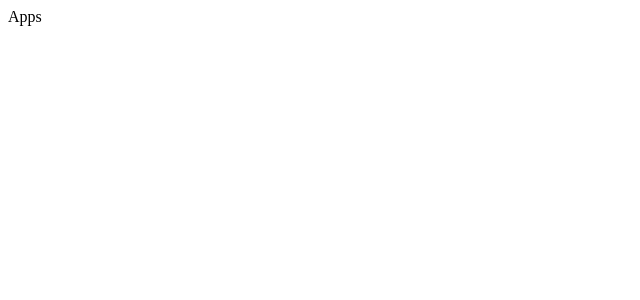
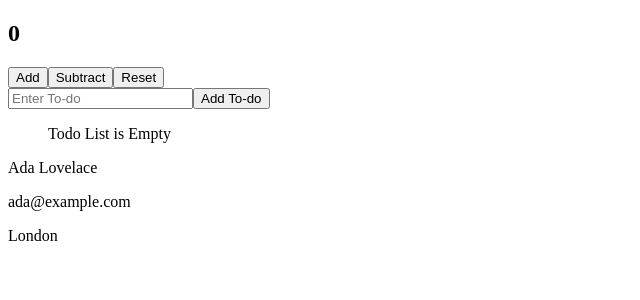
Before and after one commit to Adebayorr/react-hooks, a React (Vite) app: page / in a window 1280 px wide. Shown: the top 300 px of the page, without its empty margins (0-640 px from the left). Built offline with nearby package versions, Linux system fonts and the light colour scheme.

Commit message:
feat: complete the ProfileCard and TodoList component

```diff
--- a/src/App.jsx
+++ b/src/App.jsx
@@ -1,10 +1,15 @@
 import './App.css'
+import Counter from './components/Counter'
+import ProfileCard from './components/ProfileCard'
+import TodoList from './components/TodoList'
 
 function App() {
 
   return (
     <>
-      Apps
+      <Counter />
+      <TodoList />
+      <ProfileCard />
      </>
   )
 }
--- a/src/components/Counter.jsx
+++ b/src/components/Counter.jsx
@@ -0,0 +1,20 @@
+import { useState } from "react"
+
+function Counter() {
+    const [count, setCount] = useState(0)
+
+    const addToCount = () => setCount((prev) => prev + 1 )
+    const reduceCount = () => setCount((prev) => prev - 1 )
+    const resetCount = () => setCount(0)
+    return (
+        <>
+            <h2>{count}</h2>
+            <button onClick={addToCount}>Add</button>
+            <button onClick={reduceCount}>Subtract</button>
+            <button onClick={resetCount}>Reset</button>
+
+        </>
+    )
+}
+
+export default Counter
--- a/src/components/ProfileCard.jsx
+++ b/src/components/ProfileCard.jsx
@@ -0,0 +1,38 @@
+import { useState, useEffect } from "react"
+
+function ProfileCard() {
+    const [profileData, setProfileData] = useState(null)
+    const [loadingFlag, setLoadingFlag] = useState(true)
+
+    useEffect(() => {
+
+        const timer = setTimeout(() => {
+            setProfileData({
+                name: "Ada Lovelace",
+                email: "ada@example.com",
+                city: "London"
+            })
+
+            setLoadingFlag(false)
+
+
+        }, 2000)
+
+        return () => clearTimeout(timer)
+    }, [])
+
+    return (
+        <div>
+            {loadingFlag ? "Loading" :
+                <>
+                    <p>{profileData.name}</p>
+                    <p>{profileData.email}</p>
+                    <p>{profileData.city}</p>
+                </>
+            }
+
+        </div>
+    )
+}
+
+export default ProfileCard
--- a/src/components/TodoList.jsx
+++ b/src/components/TodoList.jsx
@@ -0,0 +1,54 @@
+import { useState } from "react"
+
+function TodoList () {
+    const [list, setList] = useState([])
+    const [todo, setTodo] = useState("")
+
+    const addTodoItem = (event) => {
+        setTodo(event.target.value)
+    }
+
+    const UpdateTodoList = () => {
+        if (!todo.trim()) return;
+        setList([...list, {
+            id: crypto.randomUUID(),
+            name: todo
+        }
+    ])
+        setTodo('')
+    }
+
+    const deleteTodo = (event) => {
+        const itemId =event.target.id
+
+        setList( prev => prev.filter(listItem => listItem.id !== itemId ))
+
+    }
+    return (
+        <div>
+            <input
+                type="text"
+                placeholder="Enter To-do"
+                value={todo}
+                onChange={addTodoItem}
+            />
+            <button
+                onClick={UpdateTodoList}
+            >Add To-do</button>
+            <ul>
+                {list.length === 0 && <p>Todo List is Empty</p>}
+                {list.map(item => (
+                    <li key={item.id}>
+                       <span>{item.name} </span>
+                        <button id={item.id} onClick={deleteTodo}>delete</button>
+                    </li>
+
+                ))}
+
+            </ul>
+
+        </div>
+    )
+}
+
+export default TodoList
```
